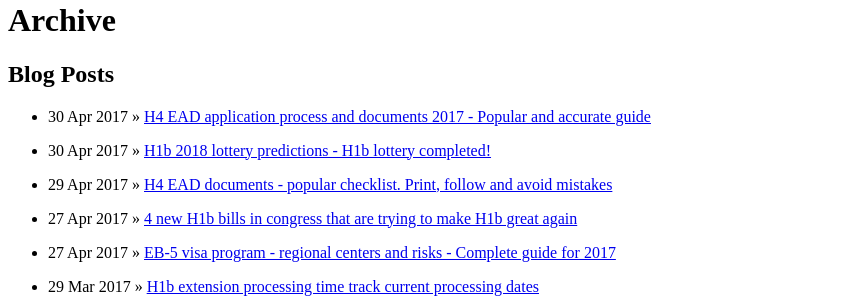
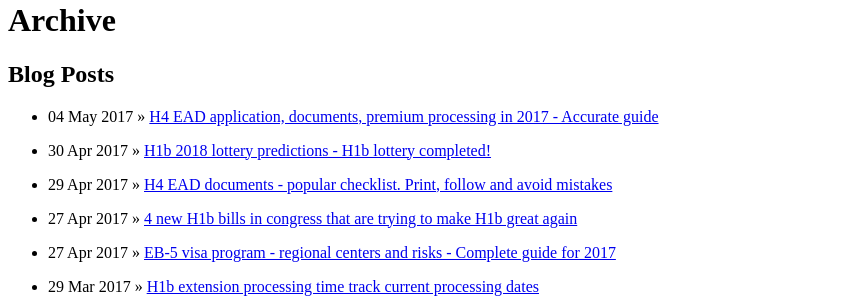
Before and after one commit to gitforwork2/gitforwork.github.io, a Jekyll site: the page built from archive.md, in a window 1280 px wide. Shown: the part 192-492 px from the top of the page, without its empty margins (0-844 px from the left). Built offline with Jekyll 4.4.1, drawn with Linux system fonts in a browser that asks for light colours; nearby versions of some CDN libraries.

Commit message:
H4 ead application improvement

```diff
--- a/_posts/2017-4-30-h4-ead-application.md
+++ b/_posts/2017-4-30-h4-ead-application.md
@@ -1,13 +1,12 @@
 ---
 layout: post
-title: H4 EAD application process and documents 2017 - Popular and accurate guide
-date: 2017-4-30
+title: H4 EAD application, documents, premium processing in 2017 - Accurate guide
+date: 2017-5-4
 tags: H4-EAD
 comments: true
 description: Are you preparing your H4 EAD application and documents correctly? Follow this popular guide and printable checklist to avoid mistakes and job interruptions.
 ---
 If you are looking for H4 EAD application process and documentation, you have come to the right place. Applying for EAD and Social Security Number (SSN) can be a long a process. This guide is to cover the steps for obtaining EAD work permit.
-![H4-EAD-sample]({{ site.url }}assets/images/posts/h4-ead-sample.jpg)
 
 Heads up, keep your immigration documents, checkbooks ready. You may also have to print/copy/fill certain documents and also you will need two passport sized photographs.
 
```
Also changed, not shown: other parts of _posts/2017-4-30-h4-ead-application.md (+3 -1 lines).
